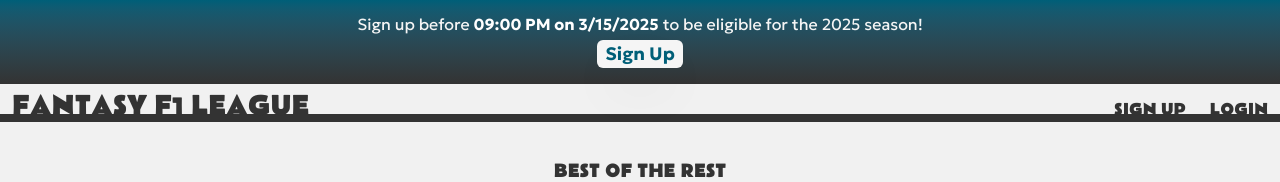
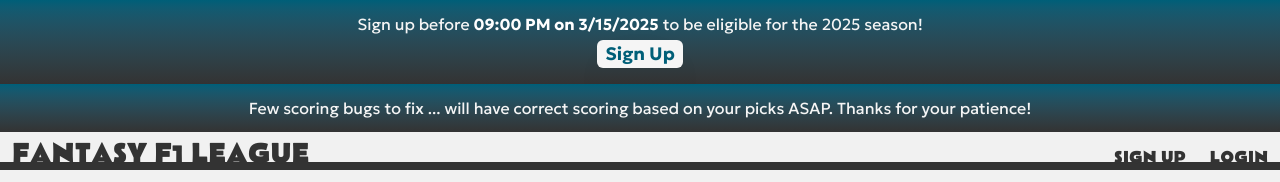
Before and after one commit to ant-dot-comm/fantasy-f1-league, a Next.js app: page / in a window 1280 px wide. Shown: the top 182 px of the page. Built offline with nearby package versions, Linux system fonts and the light colour scheme; no server answers; the database is empty; a web font is replaced by a local one.

Commit message:
first race bugs message

```diff
--- a/components/Header.js
+++ b/components/Header.js
@@ -66,6 +66,9 @@
                     </button>
                 </div>
             )}
+            <div className="bg-gradient-to-b from-cyan-800 to-neutral-700 text-neutral-100 p-2 text-center leading-none py-4">
+                    Few scoring bugs to fix ... will have correct scoring based on your picks ASAP.  Thanks for your patience!
+            </div>
             <div className="sm:mt-2 flex justify-between items-end sm:px-3">
                 <h1 className="font-display -mb-1.5 sm:-mb-2 text-2xl sm:text-3xl leading-none max-sm:ml-3">
                     <Link href="/">Fantasy F1 League</Link>
--- a/scripts/storeRaceData.mjs
+++ b/scripts/storeRaceData.mjs
@@ -123,8 +123,8 @@
     process.exit();
 }
 
-storeRaceData("2023"); // Call for a specific year & meeting if needed
-// storeRaceData("2025", "1254"); // Call for a specific year & meeting if needed
+// storeRaceData("2023"); // Call for a specific year & meeting if needed
+storeRaceData("2025", "1254"); // Call for a specific year & meeting if needed
 
 // 🔥 Fetch ALL driver positions for a session at once **(Optimized)**
 async function fetchAllDriverPositions(sessionKey) {
```
